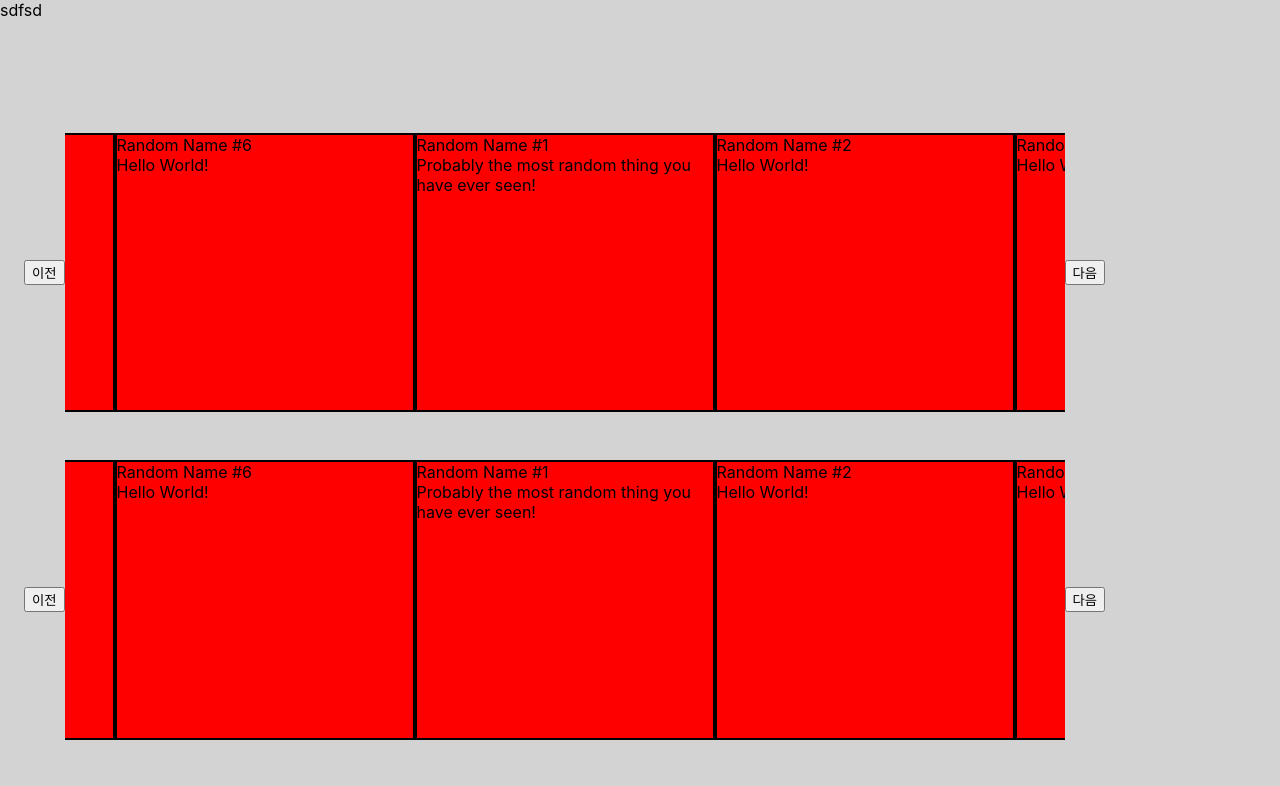
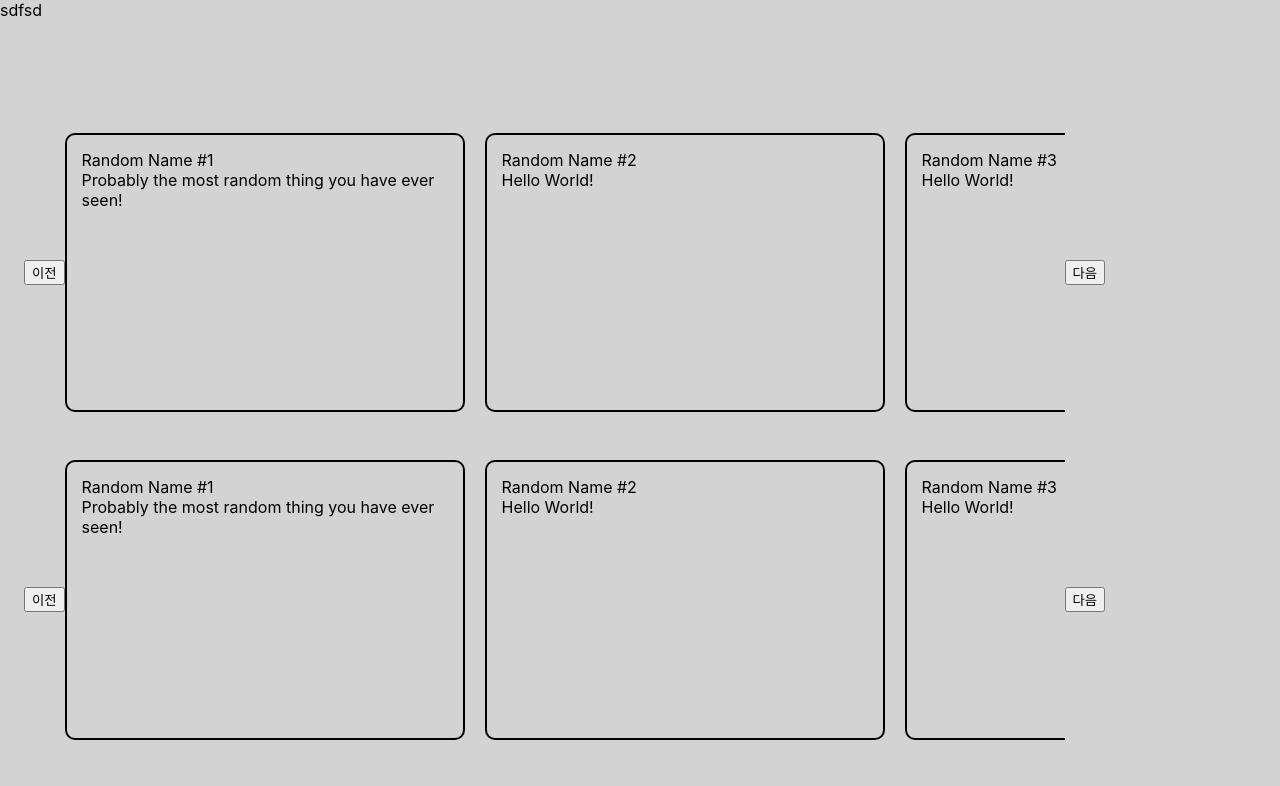
Before and after one commit to coby0503/shopping, a Next.js app: page /Main in a window 1280 px wide. Shown: the top 786 px of the page. Built offline with nearby package versions, Linux system fonts and the light colour scheme.

Commit message:
feat: 화면에 출력되는 온전한 박수의 개수가 홀수일 경우 고려 완료
화면에 출력되는 온전한 박스의 개수가 홀수일 경우 고려 완료

```diff
--- a/components/Carousel/index.tsx
+++ b/components/Carousel/index.tsx
@@ -2,11 +2,6 @@ import styled from "styled-components";
 import { NextPage } from "next";
 import React, { useCallback, useState } from "react";
 import Item from "../Item";
-
-interface itemType {
-  name: string;
-  description: string;
-}
 
 const items = [
   {
@@ -82,15 +77,55 @@ const items = [
     description: "Hello World!",
   },
 ];
-const CarouselWrap = styled.div<{ value: number; toggle: boolean }>`
+const CarouselContainer = styled.div<{ containerSize: number }>`
+  width: ${(props) => props.containerSize}px;
+  height: 100%;
+  overflow: hidden;
+`;
+
+const CarouselWrap = styled.div<{
+  defaultMargin: number;
+  boxSize: number;
+  margin: number;
+  value: number;
+  toggle: boolean;
+}>`
   display: flex;
   width: 100%;
   height: 100%;
   transition: ${(props) => (props.toggle ? "0.5s linear" : "none")};
-  transform: translateX(${(props) => props.value * 300 - 1450}px);
+  transform: translateX(
+    ${(props) => props.value * (props.boxSize + props.margin) - 2520}px
+  );
 `;
 const Carousel: NextPage = () => {
+  //캐러셀 컨테이너의 크기를 입력받는다. or 메인박스와 서브박스의 크기를 입력받는다.
+  //캐러셀 컨테이너의 크기를 박스기준으로 정함 or 컨테이너 박스 크기도 입력받음.
   //여기서 스위치를 통해 다른 api를 호출해서 카테고리에 따라 다른 데이터를 저장한다.
+  const itemCount = 6;
+  const containerSize = 1000;
+  const boxSize = 400;
+  const margin = 20;
+  const innerBoxCount = Math.floor(containerSize / (boxSize + margin));
+  let defaultMargin;
+  if (innerBoxCount % 2 === 0) {
+    defaultMargin =
+      (boxSize + margin) * itemCount +
+      Math.floor(
+        (containerSize -
+          (innerBoxCount * boxSize + (innerBoxCount + 2) * margin)) /
+          2
+      );
+    //짝수 계산하는 것은 생각이 더 필요할 듯.
+  } else {
+    defaultMargin =
+      (boxSize + margin) * itemCount -
+      Math.floor(
+        (containerSize -
+          (innerBoxCount * boxSize + (innerBoxCount - 1) * margin)) /
+          2
+      );
+  }
   const [test, setTest] = useState<number>(0);
   const [toggle, setToggle] = useState<boolean>(true);
   const [cool, setCool] = useState<boolean>(true);
@@ -135,8 +170,15 @@ const Carousel: NextPage = () => {
   return (
     <ItemListContainer>
       <button onClick={decreaseValue}>이전</button>
-      <CarouselContainer>
-        <CarouselWrap className="test" toggle={toggle} value={test}>
+      <CarouselContainer containerSize={containerSize}>
+        <CarouselWrap
+          defaultMargin={defaultMargin}
+          boxSize={boxSize}
+          margin={margin}
+          className="test"
+          toggle={toggle}
+          value={test}
+        >
           {items.map((item, i) => (
             <Item key={i} item={item} />
           ))}
@@ -156,9 +198,3 @@ const ItemListContainer = styled.div`
   box-sizing: border-box;
   align-items: center;
 `;
-const CarouselContainer = styled.div`
-  width: 1000px;
-  height: 100%;
-  overflow: hidden;
-  background-color: red;
-`;
--- a/components/Item/index.tsx
+++ b/components/Item/index.tsx
@@ -28,7 +28,10 @@ export default Item;
 const ItemContainer = styled.div`
   flex: none;
   height: 100%;
-  width: 300px;
+  width: 400px;
   border: 2px solid black;
+  margin-right: 20px;
+  padding: 15px;
+  border-radius: 10px;
   box-sizing: border-box;
 `;
```
